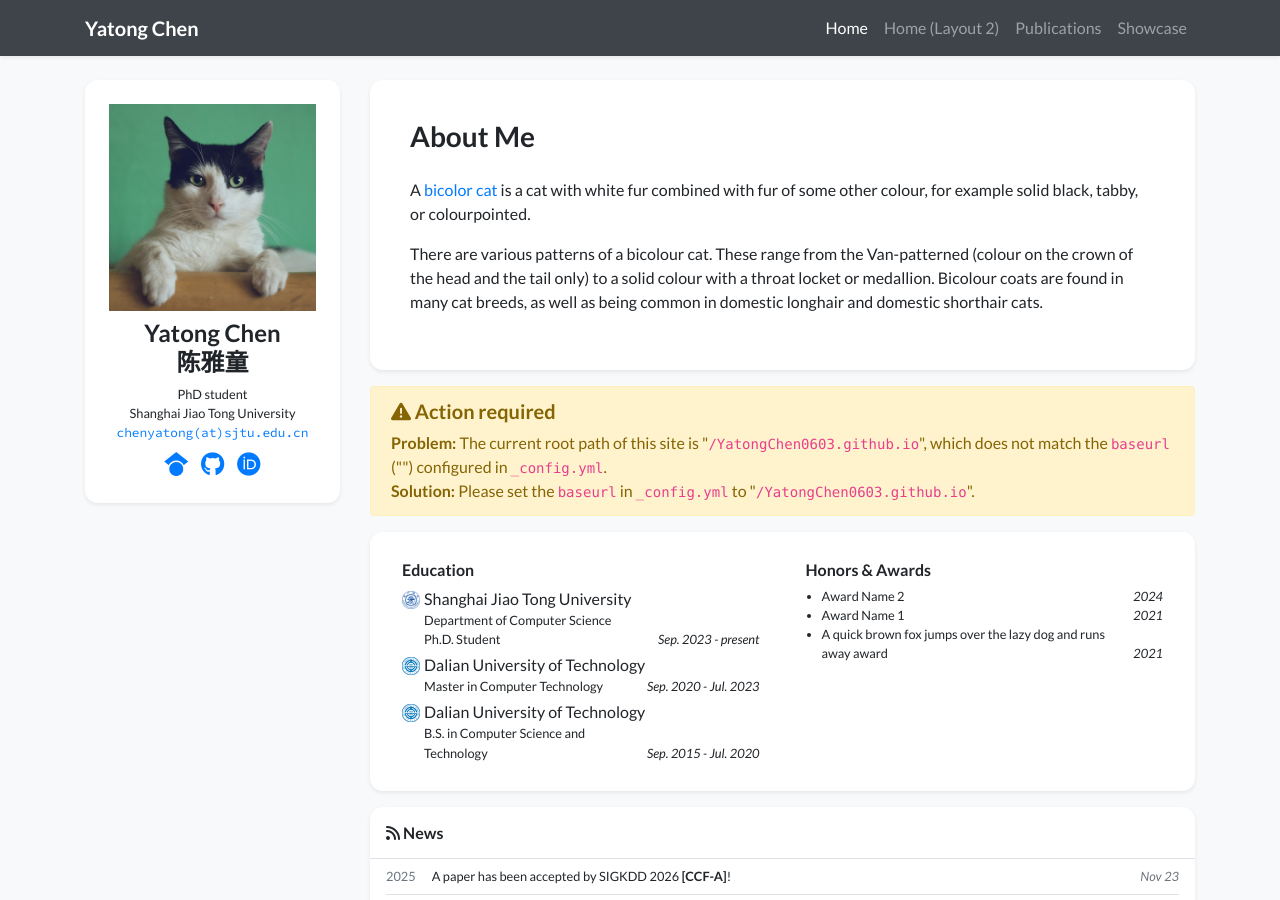
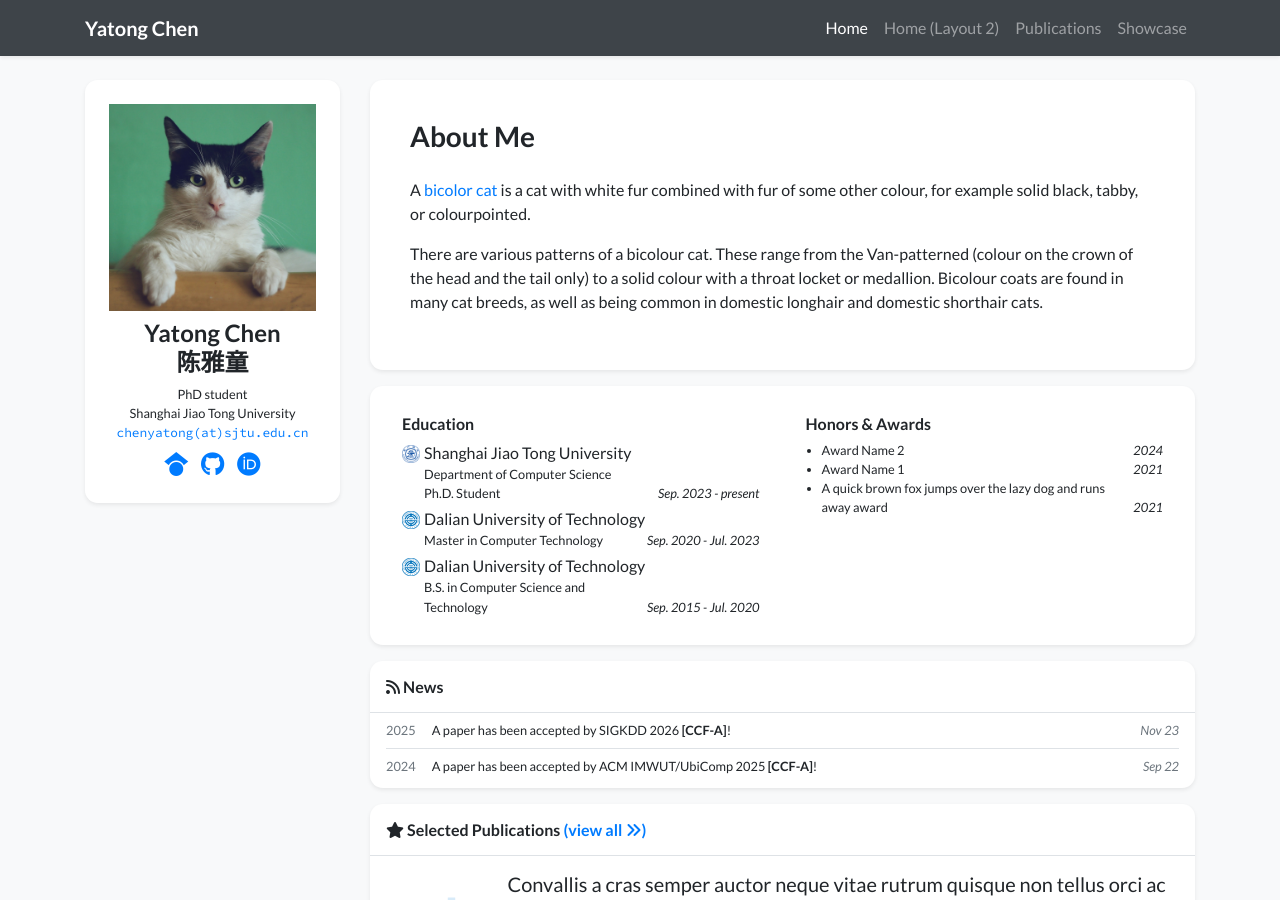
Before and after one commit to YatongChen0603/YatongChen0603.github.io, a Jekyll site: the page built from index.html, in a window 1280 px wide and 900 px high. Built offline with Jekyll 4.4.1, drawn with Linux system fonts in a browser that asks for light colours; nearby versions of some CDN libraries; a style sheet for code colours, icons or effects is not loaded; part of the change alters nothing that is shown.

Commit message:
fix baseurl

```diff
--- a/_config.yml
+++ b/_config.yml
@@ -13,7 +13,7 @@
 # you will see them accessed via {{ site.title }}, {{ site.email }}, and so on.
 # You can create any custom variable you would like, and they will be accessible
 # in the templates via {{ site.myvariable }}.
-baseurl: "" # the subpath of your site, e.g. /blog
+baseurl: "/Arya0603" # the subpath of your site, e.g. /blog
 
 # Build settings
 markdown: kramdown
```
